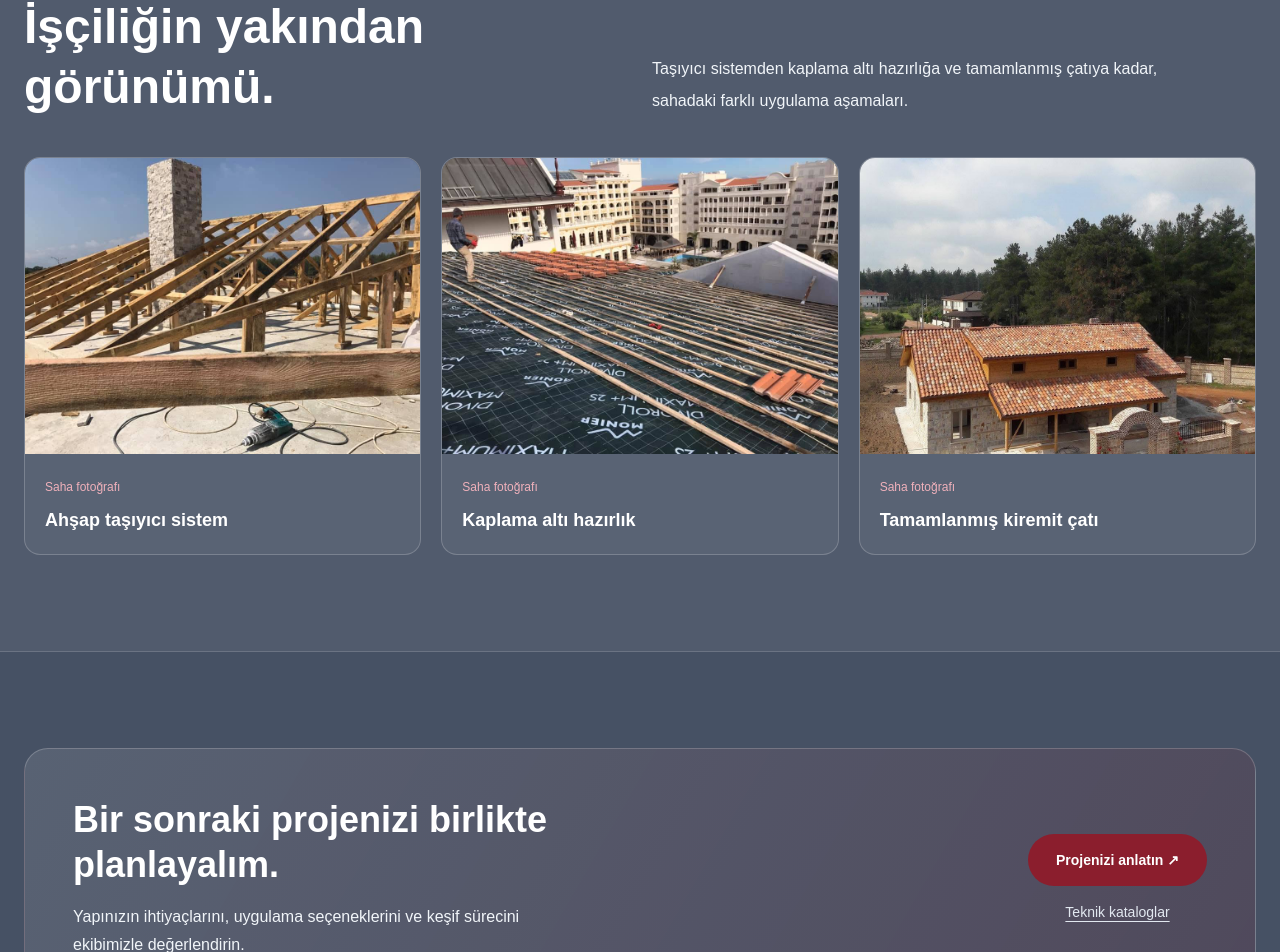
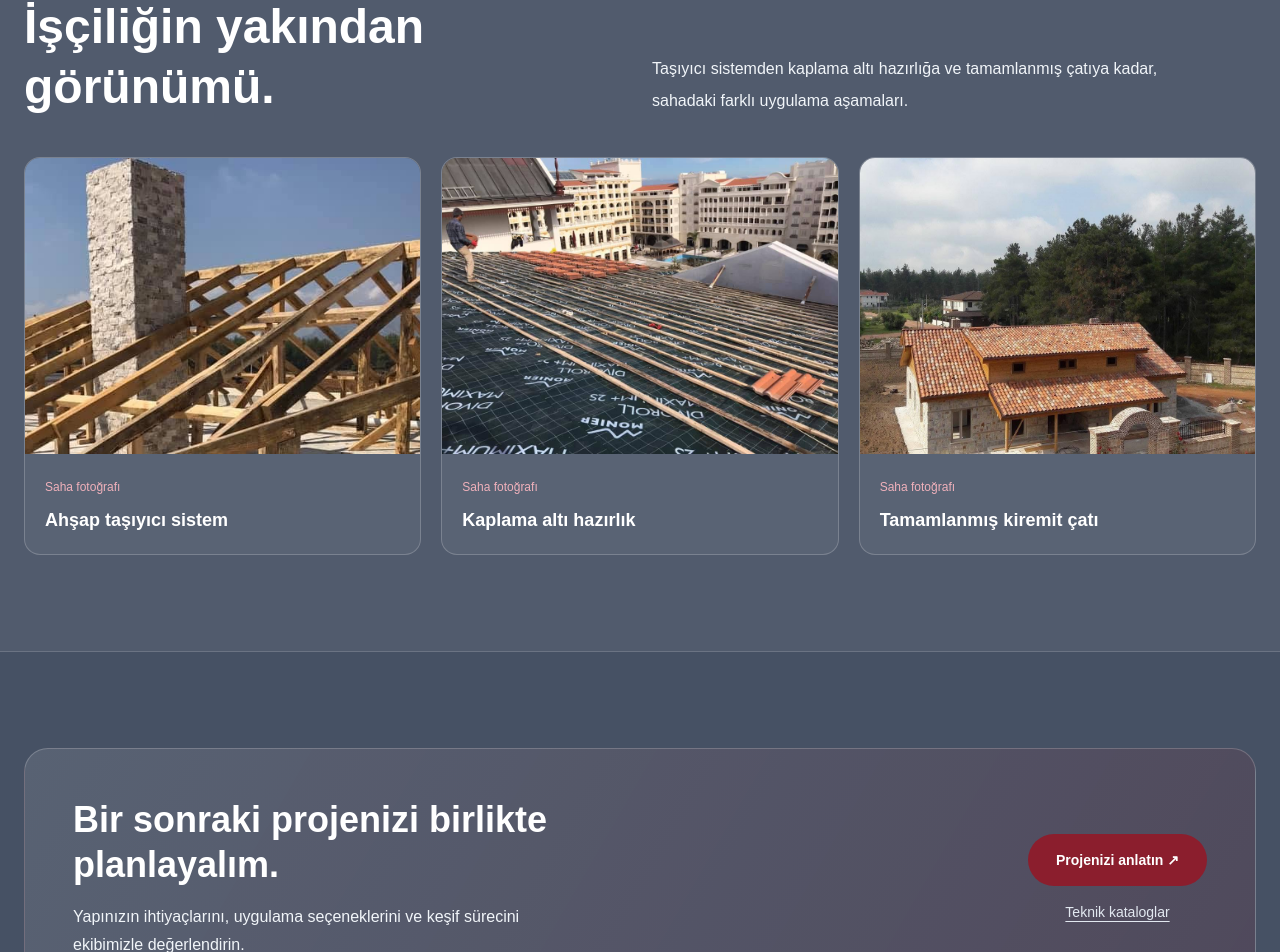
Before and after one commit to ataberko7/karotmimarlik, a Next.js app: page /projeler in a window 1280 px wide. Shown: the part 4180-5132 px from the top of the page. Built offline with nearby package versions, Linux system fonts and the light colour scheme.

Commit message:
Refine timber roof frame photo crop

```diff
--- a/app/projeler/page.tsx
+++ b/app/projeler/page.tsx
@@ -81,7 +81,7 @@ export default function ProjectsPage() {
       </section>
       <section id="site-archive" className="scroll-mt-24 border-y border-white/15 bg-white/[.06] px-6 py-16 md:py-24">
         <div className="mx-auto max-w-7xl"><div className="grid gap-6 md:grid-cols-2 md:items-end"><div><p className="text-xs font-semibold tracking-[.22em] text-[#f0b1bb]">{t.field}</p><h2 className="mt-5 max-w-lg text-3xl font-semibold leading-tight md:text-5xl">{t.fieldTitle}</h2></div><p className="max-w-lg text-base leading-8 text-slate-100">{t.fieldIntro}</p></div>
-          <div className="mt-10 grid gap-5 md:grid-cols-3">{["/images/proje11.jpg", "/images/proje7.jpg", "/images/proje8.jpg"].map((src, index) => <figure key={src} className="overflow-hidden rounded-2xl border border-white/20 bg-white/5"><div className="relative aspect-[4/3]"><Image src={src} alt={t.fieldNames[index]} fill sizes="(max-width: 768px) 100vw, 33vw" className="object-cover" /></div><figcaption className="p-5"><span className="text-xs text-[#f0b1bb]">{t.archive}</span><h3 className="mt-2 text-lg font-semibold">{t.fieldNames[index]}</h3></figcaption></figure>)}</div>
+          <div className="mt-10 grid gap-5 md:grid-cols-3">{["/images/proje11-clean.jpg", "/images/proje7.jpg", "/images/proje8.jpg"].map((src, index) => <figure key={src} className="overflow-hidden rounded-2xl border border-white/20 bg-white/5"><div className="relative aspect-[4/3]"><Image src={src} alt={t.fieldNames[index]} fill sizes="(max-width: 768px) 100vw, 33vw" className="object-cover" /></div><figcaption className="p-5"><span className="text-xs text-[#f0b1bb]">{t.archive}</span><h3 className="mt-2 text-lg font-semibold">{t.fieldNames[index]}</h3></figcaption></figure>)}</div>
         </div>
       </section>
       <section className="px-6 py-16 md:py-24"><div className="mx-auto flex max-w-7xl flex-col justify-between gap-8 rounded-3xl border border-white/20 bg-[linear-gradient(120deg,rgba(255,255,255,.10),rgba(139,30,45,.15))] p-8 md:p-12 lg:flex-row lg:items-center"><div className="max-w-2xl"><h2 className="text-3xl font-semibold leading-tight md:text-4xl">{t.cta}</h2><p className="mt-4 max-w-lg leading-7 text-slate-100">{t.ctaText}</p></div><div className="flex shrink-0 flex-col gap-4"><Link href="/iletisim" className="rounded-full bg-[#8B1E2D] px-7 py-4 text-center text-sm font-semibold hover:bg-[#a92b3d]">{t.contact} ↗</Link><Link href="/kataloglar" className="text-center text-sm text-slate-200 underline underline-offset-4">{t.catalogue}</Link></div></div></section>
```
Also changed, not shown: public/images/proje11-clean.jpg (added).
